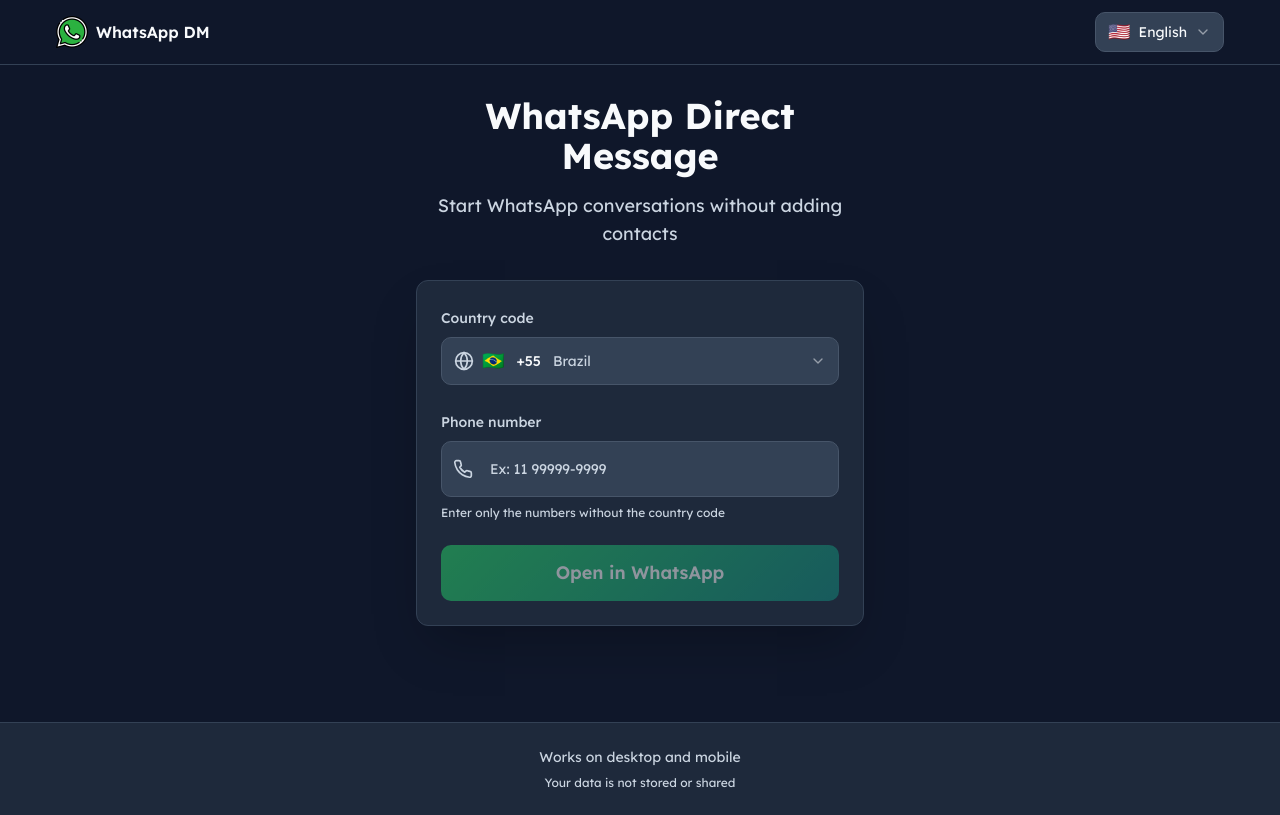
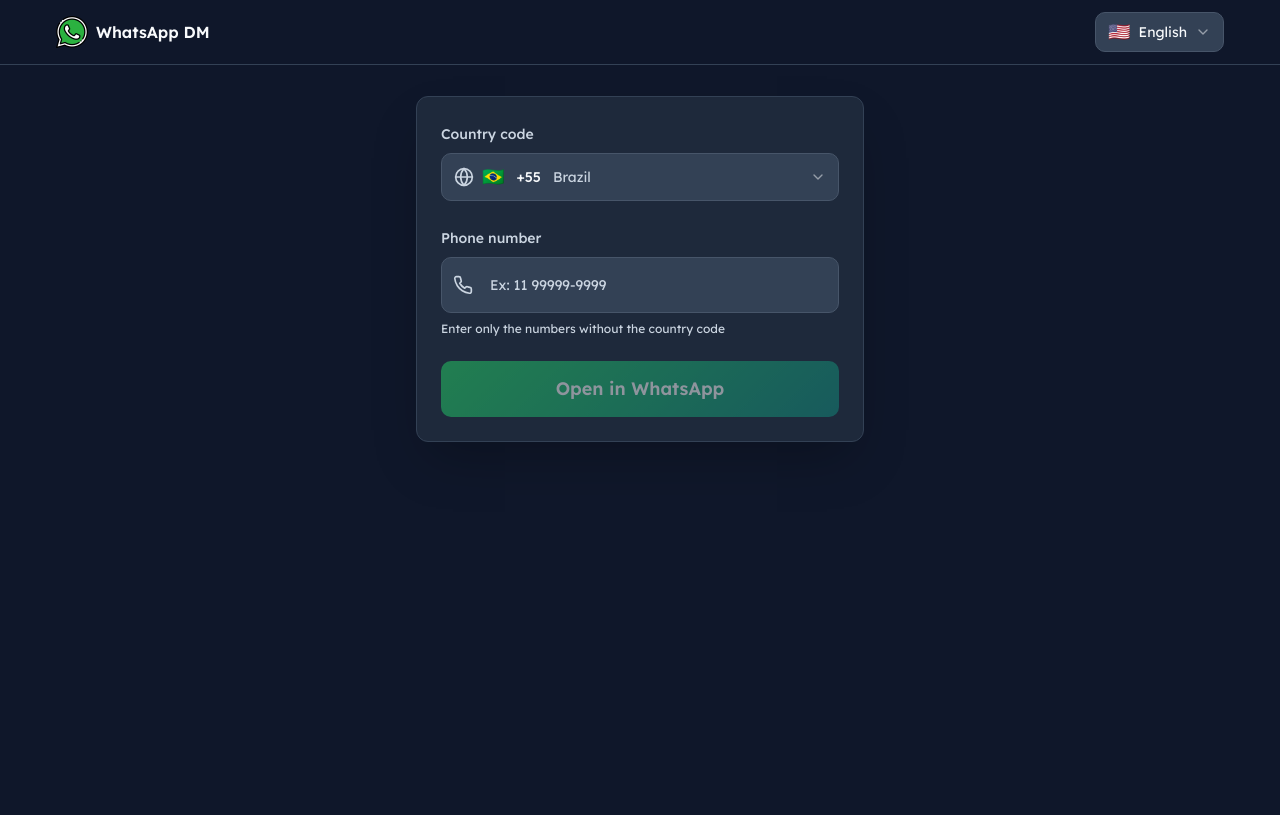
Before and after one commit to glhrmoura/linqo, a React (Vite) app: page / in a window 1280 px wide. Built offline with nearby package versions, Linux system fonts and the light colour scheme.

Commit message:
fix: align form top and simplify index layout

```diff
--- a/src/pages/Index.tsx
+++ b/src/pages/Index.tsx
@@ -6,7 +6,7 @@
 
 import { Input } from '@/components/ui/input';
 import { Button } from '@/components/ui/button';
-import { Card, CardContent, CardDescription, CardHeader, CardTitle } from '@/components/ui/card';
+import { Card, CardContent } from '@/components/ui/card';
 import { Select, SelectContent, SelectItem, SelectTrigger, SelectValue } from '@/components/ui/select';
 import { Header } from '@/components/ui/header';
 
@@ -92,16 +92,8 @@
   return (
     <div className="min-h-screen bg-dark-bg flex flex-col">
       <Header className="fixed top-0 left-0 right-0 z-50 bg-dark-bg" />
-      <main className="flex-1 flex items-center justify-center p-4 pb-24 pt-24">
-        <div className="w-full max-w-md space-y-8 animate-fade-in">
-          <div className="text-center space-y-4">
-            <h1 className="text-2xl md:text-4xl font-bold text-dark-text">
-              {t('title')}
-            </h1>
-            <p className="text-dark-text-secondary text-sm md:text-lg">
-              {t('subtitle')}
-            </p>
-          </div>
+      <main className="flex-1 flex items-start justify-center p-4 pt-24">
+        <div className="w-full max-w-md animate-fade-in">
           <Card className="bg-dark-bg-secondary border-dark-bg-tertiary shadow-2xl">
             <CardContent className="space-y-6 pt-6">
               <div className="space-y-2">
@@ -164,19 +156,10 @@
                   {t('form.phoneNumber.helper')}
                 </p>
               </div>
-              <div className="md:hidden fixed bottom-0 left-0 right-0 bg-dark-bg-secondary border-t border-dark-bg-tertiary p-4">
-                <Button
-                  onClick={openWhatsApp}
-                  disabled={!phoneNumber || !isValidNumber}
-                  className="w-full whatsapp-gradient hover:shadow-lg hover:shadow-whatsapp-green/25 disabled:opacity-50 disabled:cursor-not-allowed text-white font-semibold text-lg h-14 transition-all duration-300 transform hover:scale-105"
-                >
-                  {t('form.submit')}
-                </Button>
-              </div>
               <Button
                 onClick={openWhatsApp}
                 disabled={!phoneNumber || !isValidNumber}
-                className="hidden md:block w-full whatsapp-gradient hover:shadow-lg hover:shadow-whatsapp-green/25 disabled:opacity-50 disabled:cursor-not-allowed text-white font-semibold text-lg h-14 transition-all duration-300 transform hover:scale-105"
+                className="w-full whatsapp-gradient hover:shadow-lg hover:shadow-whatsapp-green/25 disabled:opacity-50 disabled:cursor-not-allowed text-white font-semibold text-lg h-14 transition-all duration-300 transform hover:scale-105"
               >
                 {t('form.submit')}
               </Button>
@@ -184,18 +167,6 @@
           </Card>
         </div>
       </main>
-      <footer className="w-full bg-dark-bg-secondary border-t border-dark-bg-tertiary py-6 mb-[89px] md:mb-0">
-        <div className="mx-auto max-w-[1200px] px-4">
-          <div className="text-center space-y-2">
-            <p className="text-dark-text-secondary text-sm">
-              {t('footer.compatibility')}
-            </p>
-            <p className="text-dark-text-secondary text-xs">
-              {t('footer.privacy')}
-            </p>
-          </div>
-        </div>
-      </footer>
     </div>
   );
 };
```
